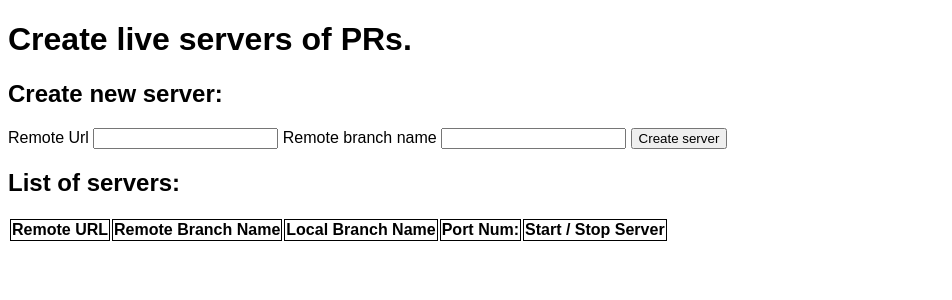
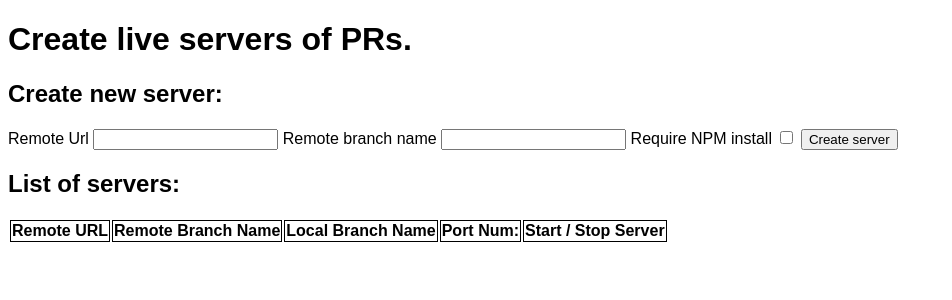
Before and after one commit to evil-npo/pr-live-severs, a Flask app: page / in a window 1280 px wide. Shown: the top 300 px of the page, without its empty margins (0-952 px from the left). Run offline with Flask 3, Linux system fonts and the light colour scheme; data that the repository does not hold is empty; parts of the project's set-up code (start-up, migrations or seed data) failed here and were passed over.

Commit message:
fs safety and installation statuses

```diff
--- a/app.py
+++ b/app.py
@@ -1,9 +1,12 @@
 from concurrent.futures import ThreadPoolExecutor
+from threading import Lock
 
 from flask import Flask, render_template, send_from_directory, request
+
 from webapp.serve import close_httpd, create_httpd, run_httpd
 from webapp.build import fetch_remote_branch, build_remote_branch
 from db.git_remotes import add_new_remote_branch, delete_remote_branch, get_all_servers, get_live_server_port, reset_all_servers, start_live_server, stop_live_server
+from db.nm_status import does_require_install, set_require_install
 
 BASE_DIR = '../sample-web-app/src'
 TARGET_DIR = '../builds'
@@ -11,6 +14,7 @@ HOST_PORT = ('0.0.0.0', 8800)
 
 executor = ThreadPoolExecutor(8)
 servers = {}
+fs_lock = Lock()
 
 app = Flask(__name__)
 
@@ -27,14 +31,29 @@ def serve_static(filename):
 def create_server():
     remote_url = request.form['remote_url']
     remote_branch_name = request.form['remote_branch_name']
+    request_require_install = request.form.get('require-install')
+    already_require_install = does_require_install()
+    require_install = bool(request_require_install or already_require_install)
     local_branch_name = add_new_remote_branch(remote_url, remote_branch_name)
+
+    if not request_require_install:
+        set_require_install(False)
+    elif require_install:
+        set_require_install(True)
+
     try:
+        print('going to acquire for', remote_branch_name)
+        fs_lock.acquire(blocking=True)
+        print('acquired for', remote_branch_name)
         fetch_remote_branch(remote_url, remote_branch_name, local_branch_name, BASE_DIR)
-        build_remote_branch(BASE_DIR, TARGET_DIR + '/' + local_branch_name)
+        build_remote_branch(BASE_DIR, TARGET_DIR + '/' + local_branch_name, refresh_dependencies=require_install)
         success = {
             'remote': f'{remote_url} : {remote_branch_name}',
             'local': local_branch_name
         }
+        print('going to release for', remote_branch_name)
+        fs_lock.release()
+        print('released for', remote_branch_name)
         return render_template('server-created.html', success=success)
     except Exception as e:
         delete_remote_branch(local_branch_name)
--- a/setup.py
+++ b/setup.py
@@ -1,3 +1,7 @@
 from db import git_remotes
+from db import nm_status
 
 git_remotes.create_table()
+
+nm_status.create_table()
+nm_status.init_table()
--- a/templates/home.html
+++ b/templates/home.html
@@ -19,6 +19,10 @@
         <label for="remote_branch_name">
             <span>Remote branch name</span>
             <input type="text" name="remote_branch_name" id="remote_branch_name">
+        </label>
+        <label for="require-install">
+            <span>Require NPM install</span>
+            <input type="checkbox" name="require-install" id="require-npm-install" value="yes">
         </label>
         <button type="submit">Create server</button>
     </form>
```
Also changed, not shown: db/nm_status.py (added, +23 -0 lines), webapp/build.py (+8 -1 lines).
